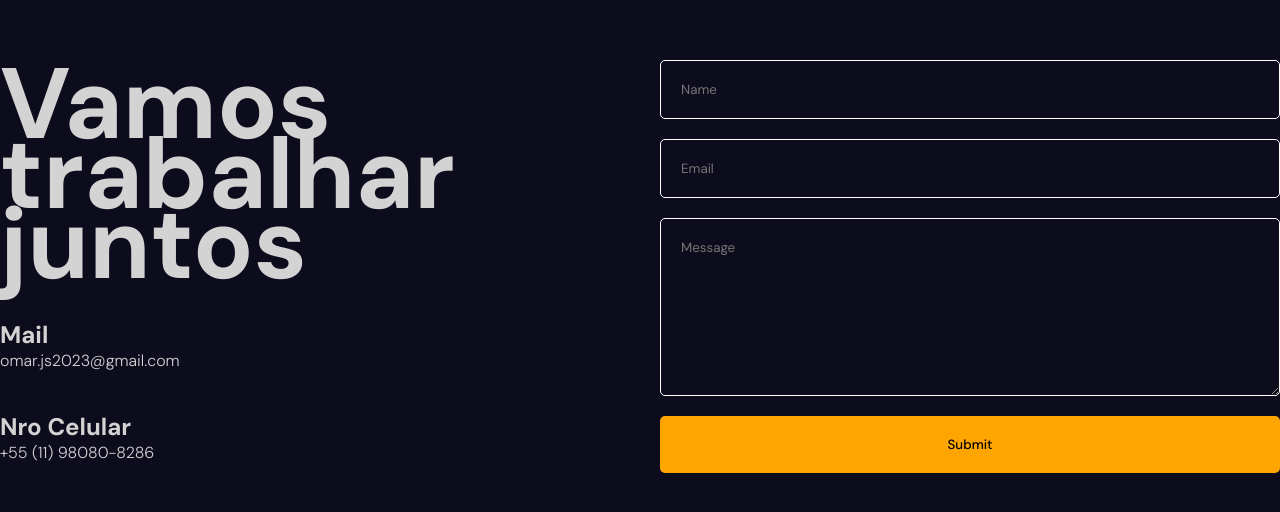
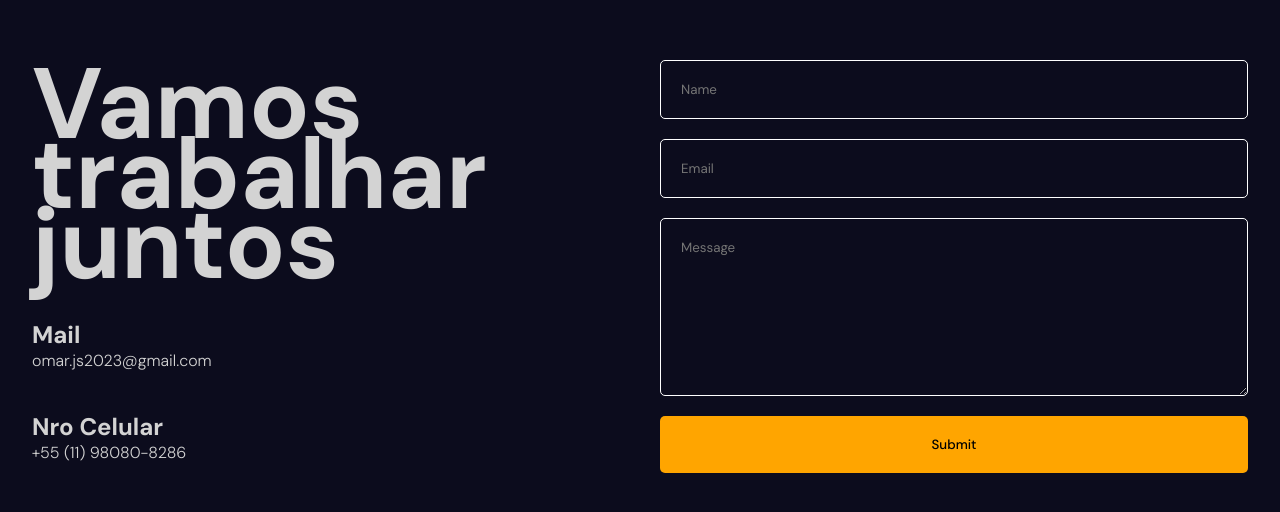
Before and after one commit to OmarCamaHuara/PortfolioDev8, a React (Vite) app: page / in a window 1280 px wide. Shown: the part 7517-8029 px from the top of the page. Built offline with nearby package versions, Linux system fonts and the light colour scheme.

Commit message:
Limpando codigo de desenvolvimento

```diff
--- a/src/components/contact/contact.scss
+++ b/src/components/contact/contact.scss
@@ -6,6 +6,7 @@
    margin: auto;
    display: flex;
    align-items: center;
+   padding: 4vh;
    gap: 40px;
 
    @include mobile{
--- a/src/components/hero/hero.scss
+++ b/src/components/hero/hero.scss
@@ -7,7 +7,6 @@
     position: relative;
 
     @include mobile {
-        border: solid 2px rgb(24, 218, 82);
         position: relative;
         min-height: 80vh;
     }
--- a/src/components/parallax/parallax.scss
+++ b/src/components/parallax/parallax.scss
@@ -10,7 +10,6 @@
     overflow: hidden;
 
     @include mobile{
-        border: solid 2px rgb(24, 218, 82);
         min-height: 100vh;
     }
 
```
